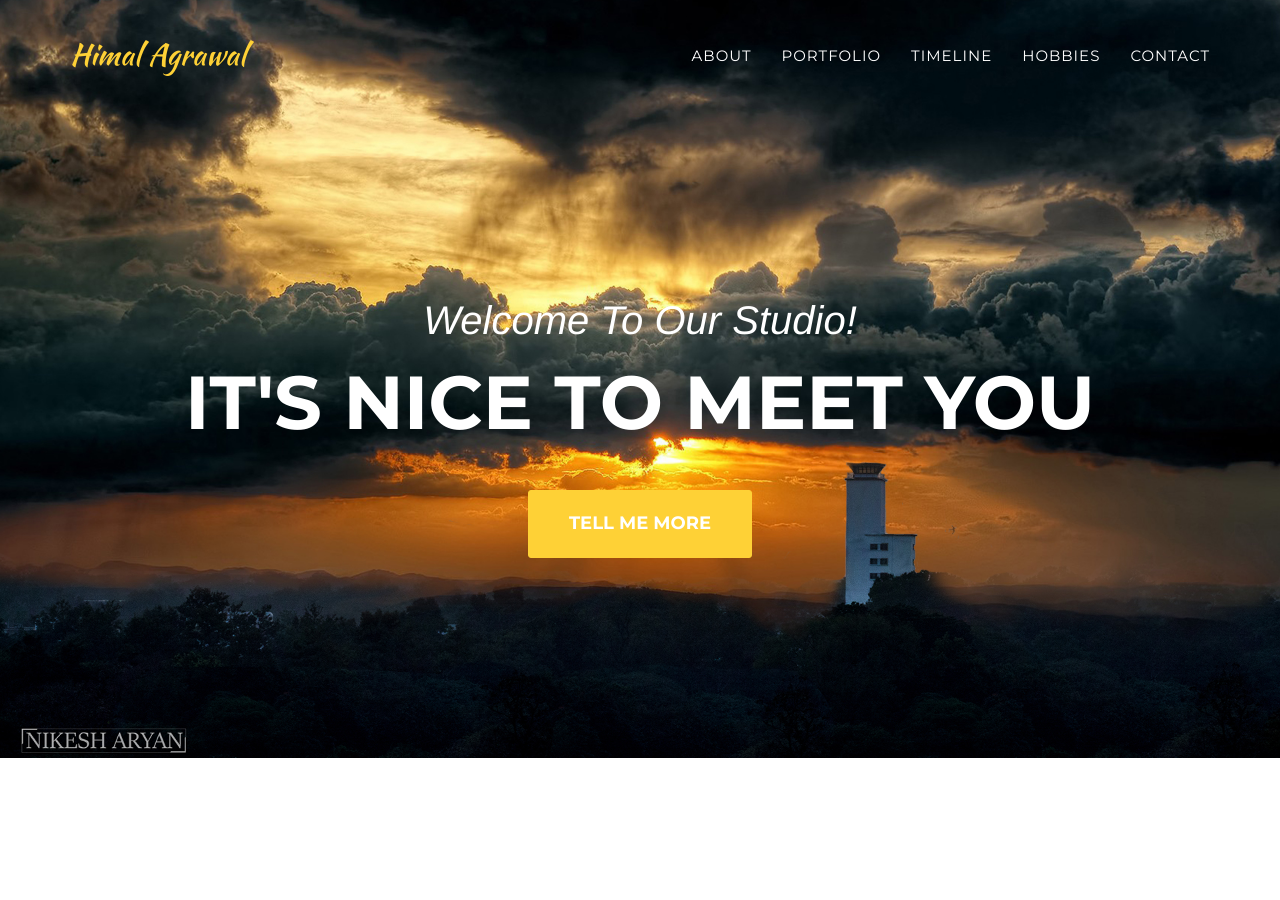
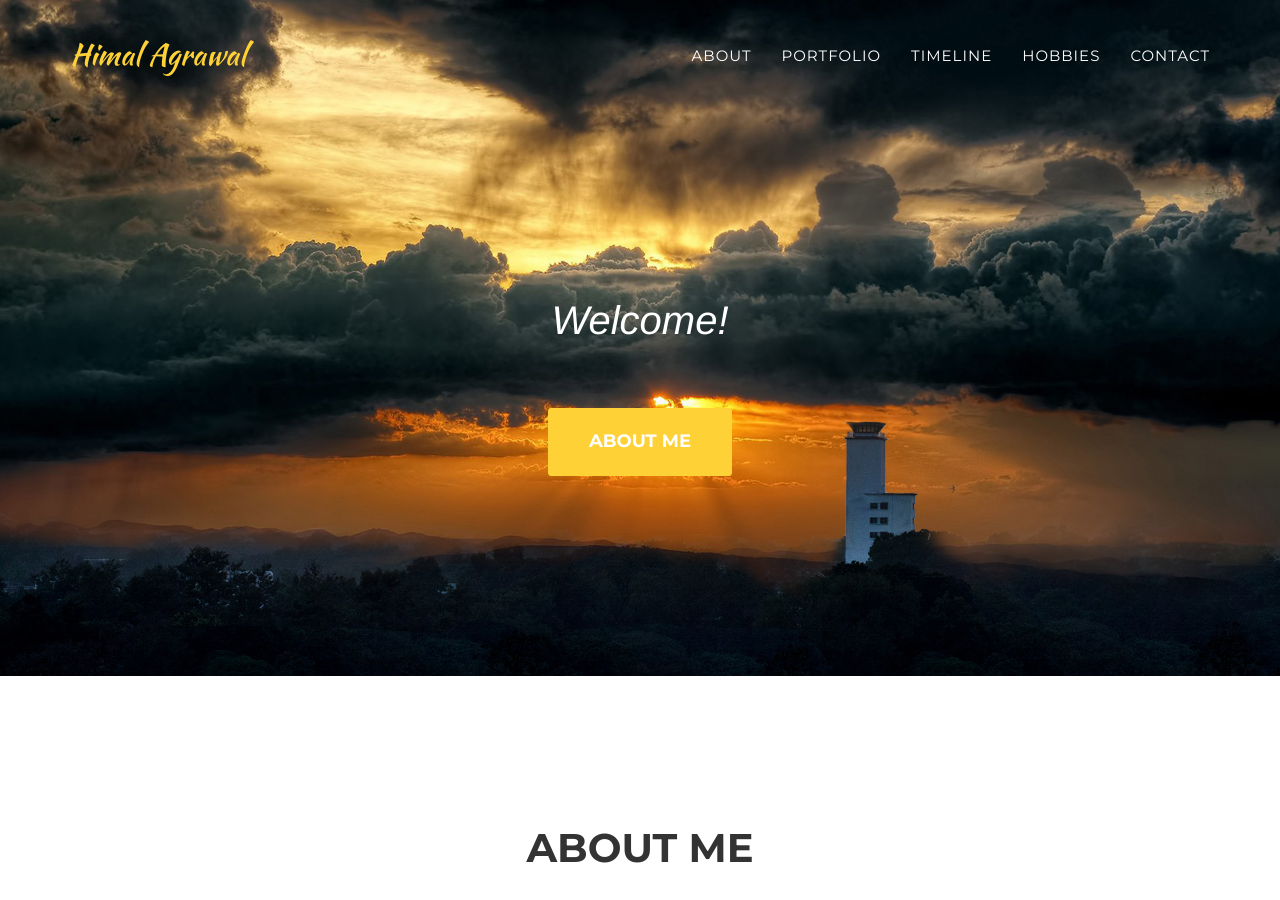
Before and after one commit to himalagrawal/himalagrawal.github.io, a Jekyll site: the page built from index.html, in a window 1280 px wide and 900 px high. Built offline with Jekyll 4.4.1, drawn with Linux system fonts in a browser that asks for light colours; nearby versions of some CDN libraries; some web fonts are replaced.

Commit message:
Fixed header

```diff
--- a/_includes/header.html
+++ b/_includes/header.html
@@ -44,9 +44,10 @@
     <header>
         <div class="container">
             <div class="intro-text">
-                <div class="intro-lead-in">Welcome To Our Studio!</div>
-                <div class="intro-heading">It's Nice To Meet You</div>
-                <a href="#services" class="page-scroll btn btn-xl">Tell Me More</a>
+                <div class="intro-lead-in">Welcome!</div>
+                <br>
+		<br>
+                <a href="#services" class="page-scroll btn btn-xl">About Me</a>
             </div>
         </div>
     </header>
```
Also changed, not shown: 14 other files.
